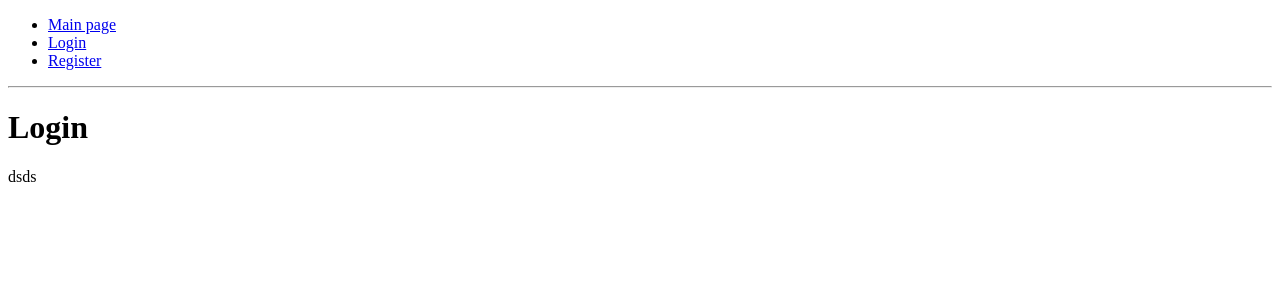
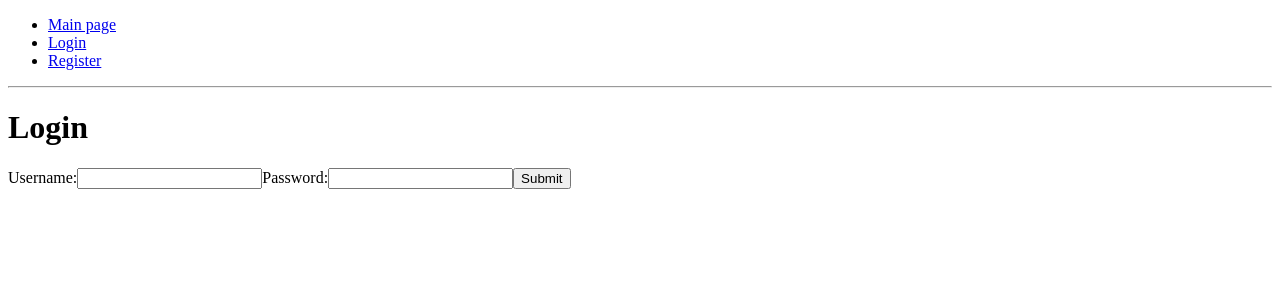
Before and after one commit to rubber-bird/blog, a React app in the folder client/: page /login in a window 1280 px wide. Shown: the top 300 px of the page. Built offline with nearby package versions, Linux system fonts and the light colour scheme.

Commit message:
added login form

```diff
--- a/client/src/components/Home.jsx
+++ b/client/src/components/Home.jsx
@@ -3,7 +3,7 @@ import React from 'react';
 const Home = () => {
   return (
     <div>
-      <h1>Hello World</h1>
+      <h1>Main Page</h1>
     </div>
   );
 };
--- a/client/src/components/Login.jsx
+++ b/client/src/components/Login.jsx
@@ -1,10 +1,47 @@
-import React from 'react';
+import React, { useState } from 'react';
 
 const Login = () => {
+  const [username, setUsername] = useState('');
+  const [password, setPassword] = useState('');
+
+
+  const handleSubmit = (event) => {
+    console.log('username', username, 'password', password)
+  }
+
   return (
     <div>
       <h1>Login</h1>
-      <p>dsds</p>
+
+      <form>
+        <label>Username:
+          <input
+            type='text'
+            name='name'
+            onChange={
+              (event) => setUsername(event.target.value)
+            }
+          ></input>
+        </label>
+
+        <label>Password:
+          <input
+            type='password'
+            name='password'
+            onChange={
+              (event) => setPassword(event.target.value)
+            }
+          ></input>
+        </label>
+
+        <input
+          type='button'
+          value='Submit'
+          onClick = {
+            (event) => handleSubmit(event)
+          }
+        ></input>
+      </form>
     </div>
   );
 };
--- /dev/null
+++ b/client/src/config.js
@@ -0,0 +1,3 @@
+export default {
+  URL: ''
+}
```
